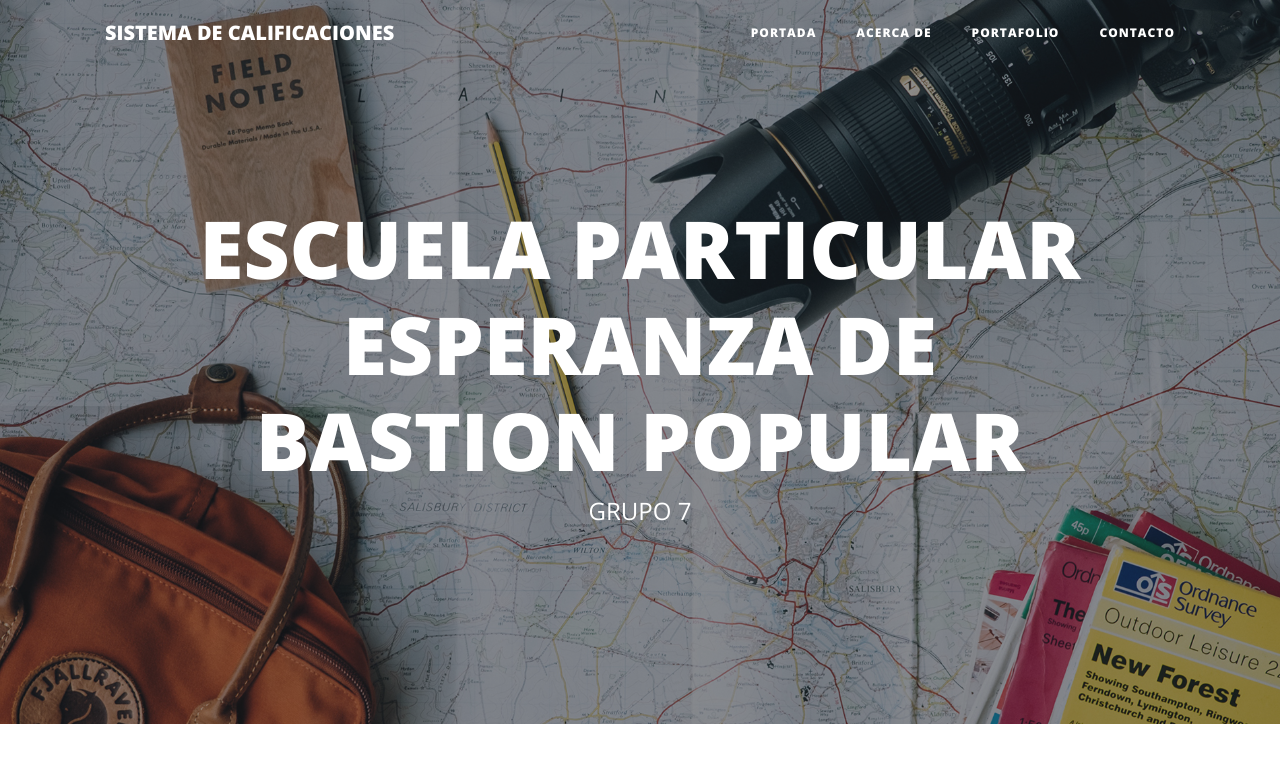
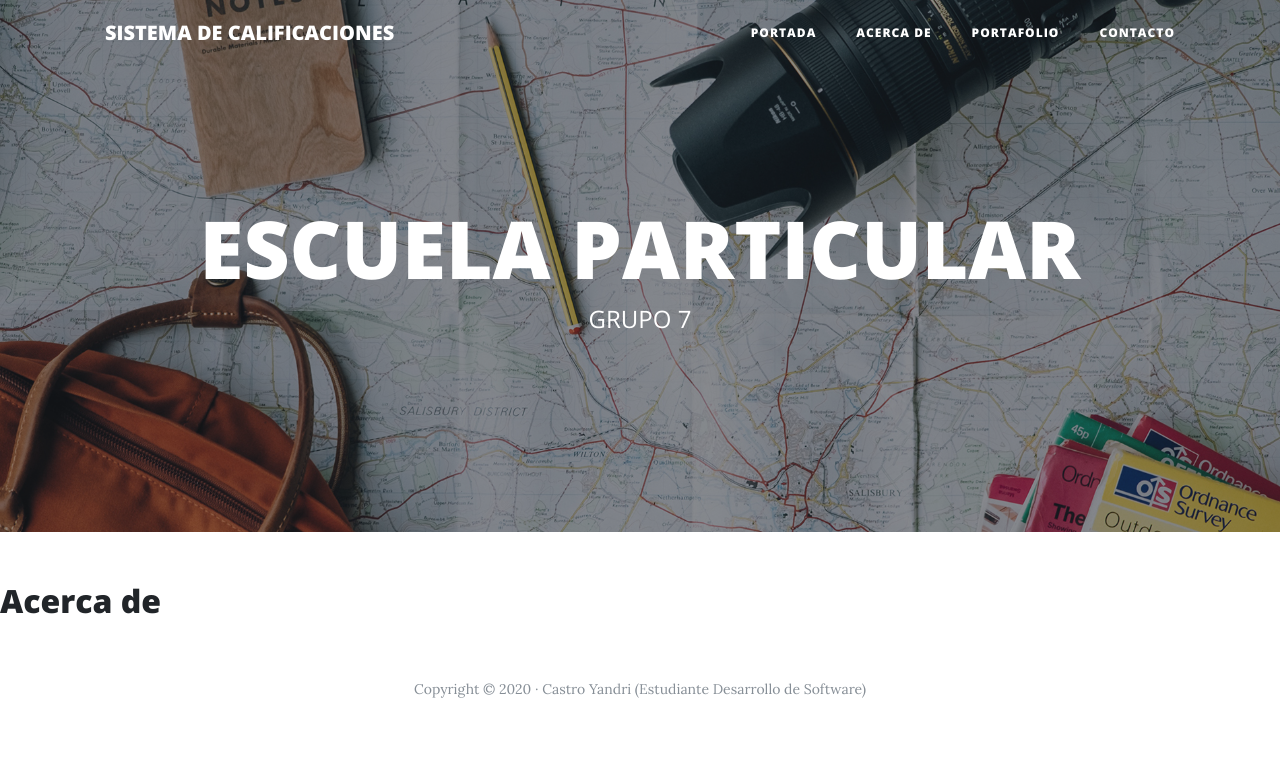
Before and after one commit to Yandri23/SistemaCalificaciones, a Django app: page /about-me/ in a window 1280 px wide. Shown: the top 764 px of the page. After the commit the page ends 698 px from the top, so only its background shows below. Run offline with Django 3.2, Linux system fonts and the light colour scheme; some libraries are stand-ins or nearby versions.

Commit message:
4ta VERSION DEL PROYECTO Guardado 04/08/2020

```diff
--- a/core/templates/base.html
+++ b/core/templates/base.html
@@ -54,7 +54,7 @@
         <div class="row">
           <div class="col-lg-15 col-md-10 mx-auto">
             <div class="site-heading">
-              <h1> ESCUELA PARTICULAR ESPERANZA DE BASTION POPULAR </h1>
+              <h1> ESCUELA PARTICULAR </h1>
               <span class="subheading"> GRUPO 7 </span>
             </div>
           </div>
```
Also changed, not shown: core/static/img/home.jpg (added).
